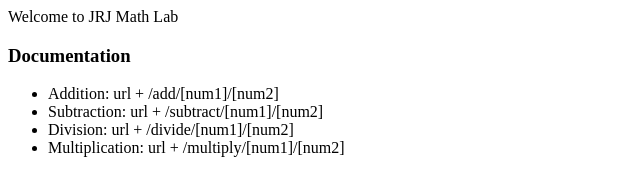
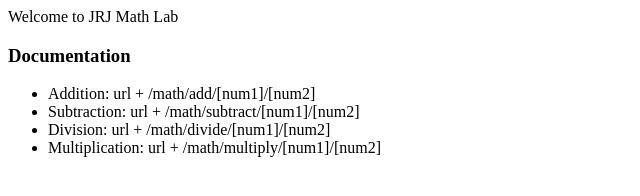
Before and after one commit to jungraejang/express_test_heroku, a website: page index.html in a window 1280 px wide. Shown: the whole page, without its empty margins (0-640 px from the left). Drawn offline with Linux system fonts and the light colour scheme.

Commit message:
fixed about page for real

```diff
--- a/index.html
+++ b/index.html
@@ -11,10 +11,10 @@
     <div>
       <h3>Documentation</h3>
       <ul>
-        <li>Addition: url + /add/[num1]/[num2]</li>
-        <li>Subtraction: url + /subtract/[num1]/[num2]</li>
-        <li>Division: url + /divide/[num1]/[num2]</li>
-        <li>Multiplication: url + /multiply/[num1]/[num2]</li>
+        <li>Addition: url + /math/add/[num1]/[num2]</li>
+        <li>Subtraction: url + /math/subtract/[num1]/[num2]</li>
+        <li>Division: url + /math/divide/[num1]/[num2]</li>
+        <li>Multiplication: url + /math/multiply/[num1]/[num2]</li>
       </ul>
     </div>
   </body>
```
